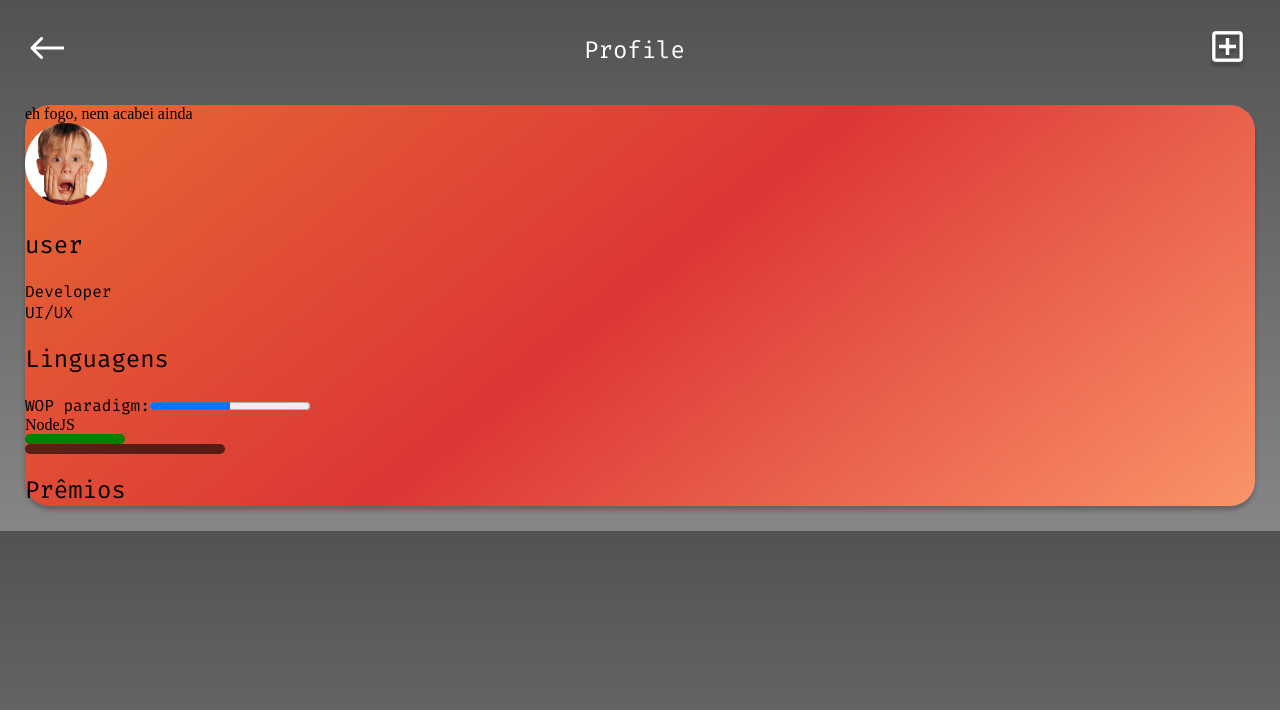
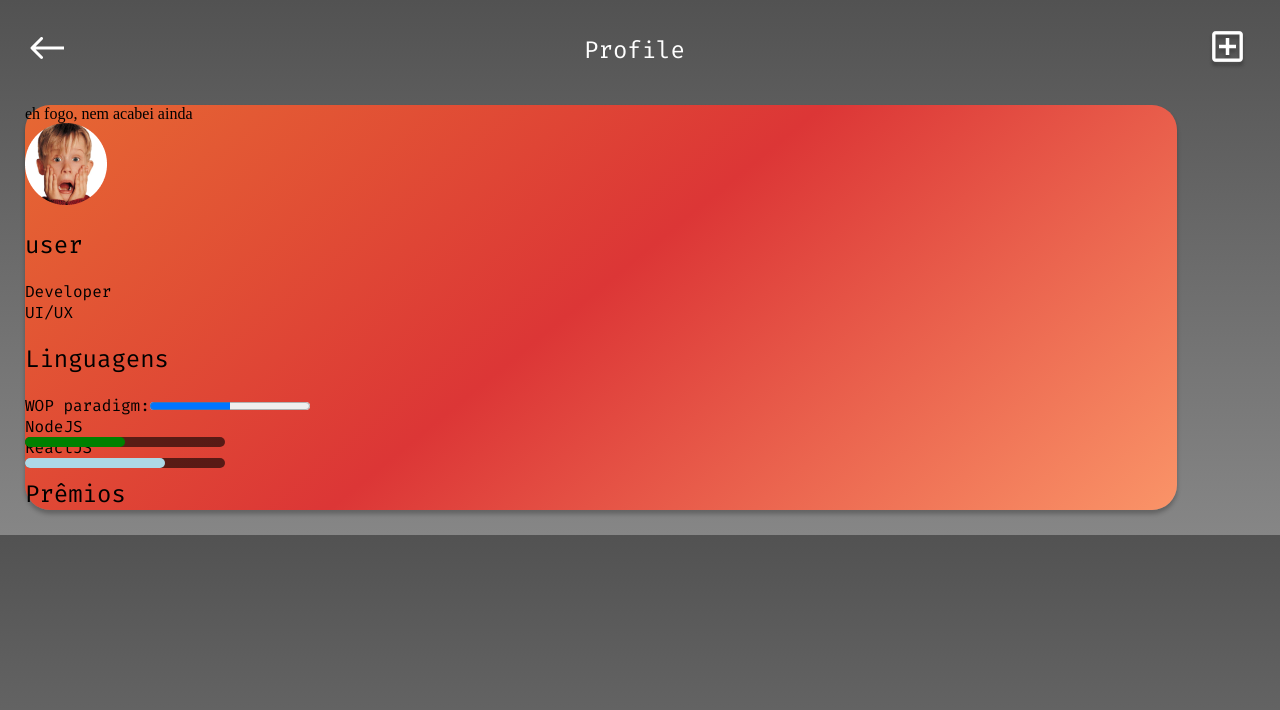
Before and after one commit to hackatool/frontend, a React (Create React App) app: page /user in a window 1280 px wide. Shown: the top 710 px of the page. Built offline with nearby package versions, Linux system fonts and the light colour scheme.

Commit message:
extract skillbar to component

```diff
--- /dev/null
+++ b/src/components/Skillbar.jsx
@@ -0,0 +1,38 @@
+import React, { Component } from 'react'
+
+export default class Skillbar extends Component {
+
+    styles = {
+        progressbarActive: {
+            position: 'absolute',
+            width: `${this.props.progress * this.props.width}px`,
+            height: '10px',
+            borderRadius: '10px',
+
+            background: this.props.color,
+        },
+
+        progressbarBackground: {
+            position: 'absolute',
+            width: `${this.props.width}px`,
+            height: '10px',
+            borderRadius: '10px',
+
+            background: 'rgba(0, 0, 0, 0.6)'
+        }
+    }
+
+    render() {
+        console.log(this.styles);
+
+        return (
+            <div>
+                <span>
+                    {this.props.skill}
+                </span>
+                <div style={this.styles.progressbarBackground}></div>
+                <div style={this.styles.progressbarActive}></div>
+            </div>
+        )
+    }
+}
--- a/src/pages/Profile/index.jsx
+++ b/src/pages/Profile/index.jsx
@@ -3,6 +3,7 @@ import React, { Component } from 'react'
 import styles from './style.module.scss';
 import UserProfile from '../../components/UserProfile';
 import NavBar from '../../components/NavBar';
+import Skillbar from '../../components/Skillbar';
 
 export default class Profile extends Component {
     render() {
@@ -25,12 +26,8 @@ export default class Profile extends Component {
                         <progress min='0' max='100' value='50'></progress>
                         <br/>
 
-                        <div>
-                            NodeJS
-                            {/* make progressbar a new component */}
-                            <div className={styles.progressbarActive}></div>
-                            <div className={styles.progressbarBackground}></div>
-                        </div>
+                    <Skillbar skill="NodeJS" color="green" progress={0.5} width={200}></Skillbar>
+                    <Skillbar skill="ReactJS" color="lightblue" progress={0.7} width={200}></Skillbar>
 
                     </div>
                     <div className="prizes">
--- a/src/pages/Profile/style.module.scss
+++ b/src/pages/Profile/style.module.scss
@@ -1,24 +1,8 @@
 .full_profile {
     // meh
-    width: calc(100% - 50px);
+    width: 90vw;
     // height: 300px;
     margin: 25px;
     margin-top: 5px;
     background: linear-gradient(140.79deg, #E66833 0%, #DC3636 48.53%, #FA9468 100%);
 }
-
-.progressbarActive {
-    width: 100px;
-    height: 10px;
-    border-radius: 10px;
-
-    background: green;
-}
-
-.progressbarBackground {
-    width: 200px;
-    height: 10px;
-    border-radius: 10px;
-
-    background: rgba($color: #000000, $alpha: 0.6);
-}
```
